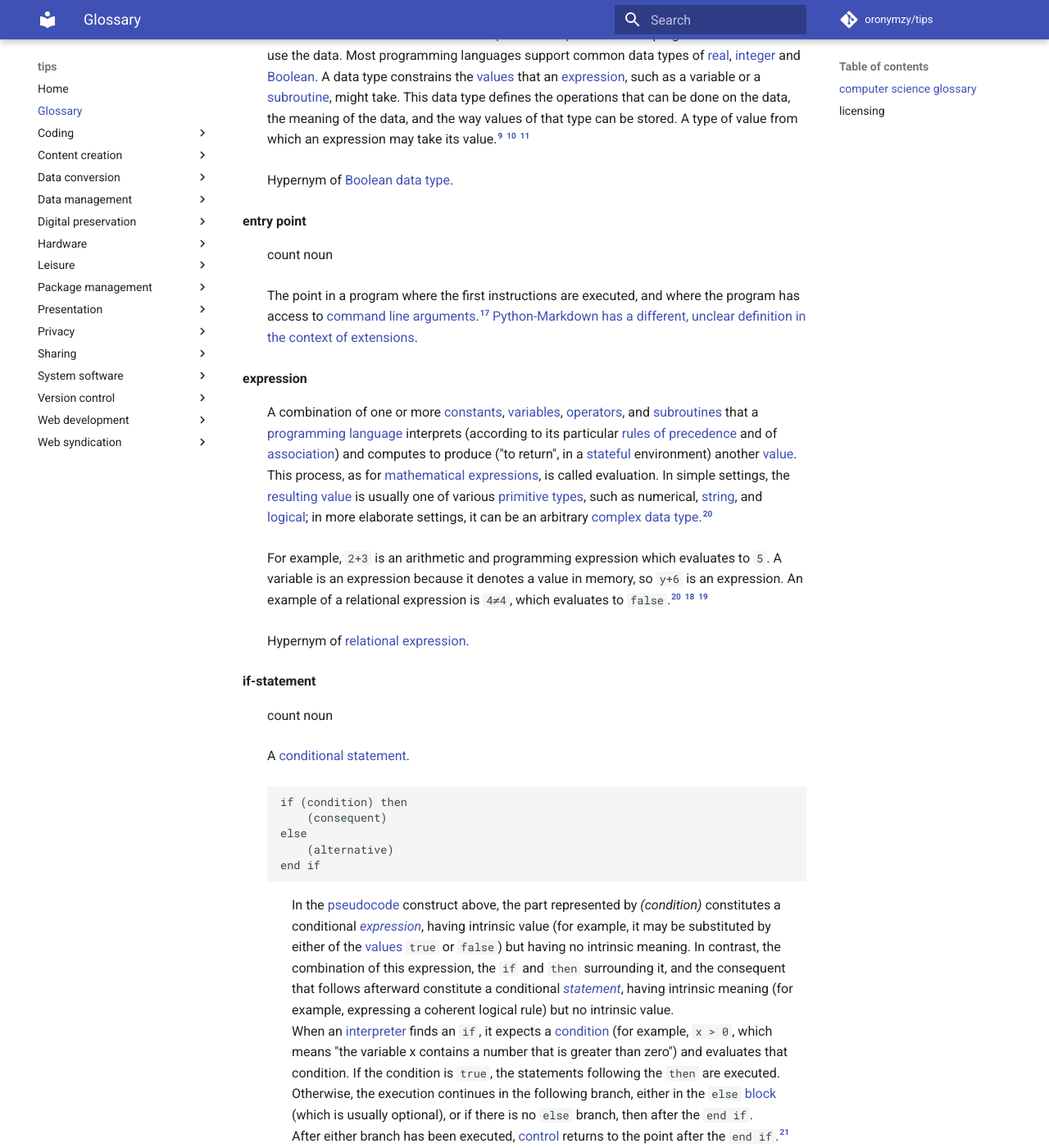
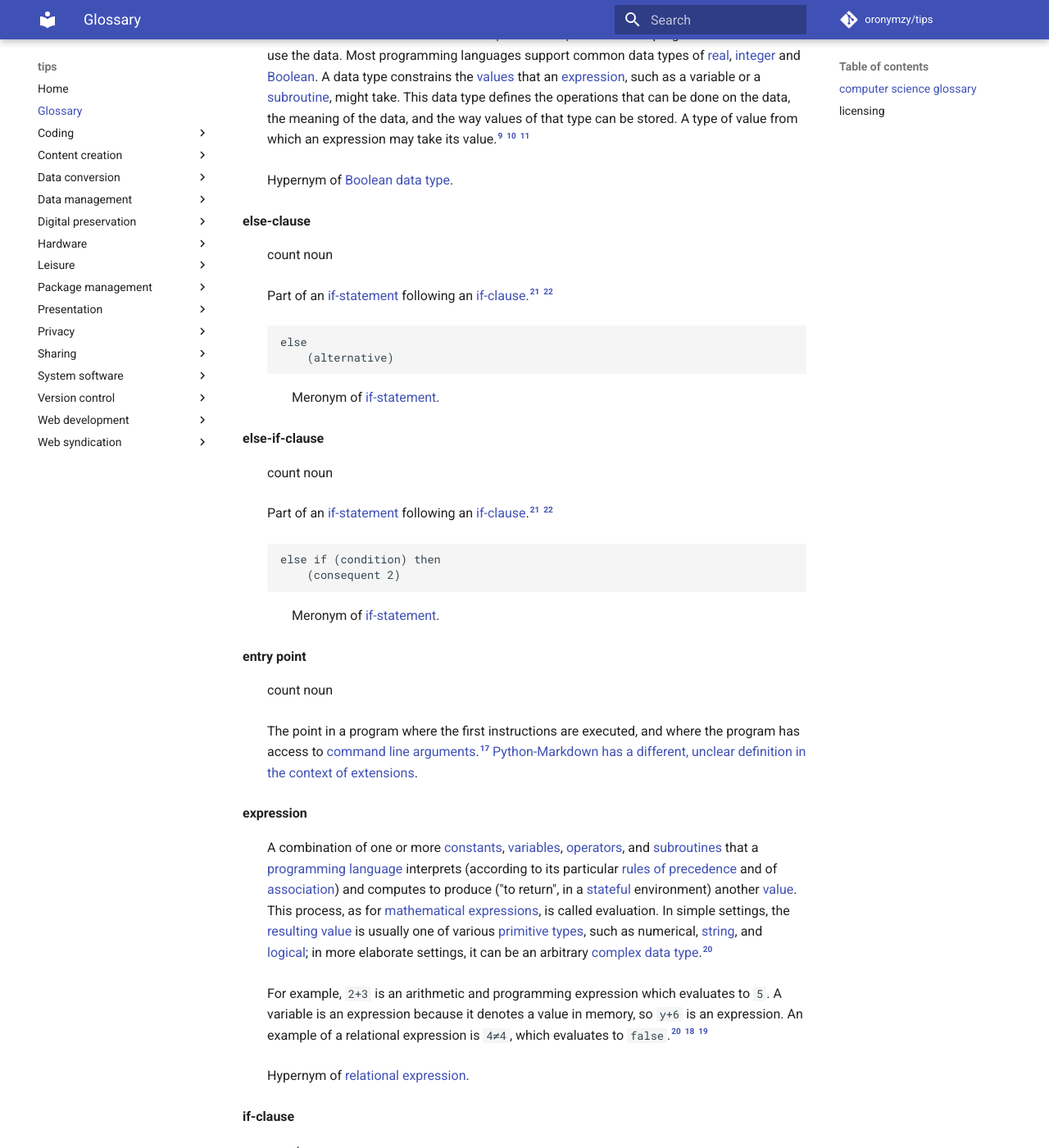
Before and after one commit to oronymzy/tips, an MkDocs documentation site: the page built from docs/glossry.md, in a window 1280 px wide and 1400 px high, scrolled down 3127 px. Shown: the whole window at 82% size. Built offline with MkDocs 1.6.1 and Material for MkDocs 9.7.7, drawn with Linux system fonts in a browser that asks for light colours; comment, search, counter and statistics services are not loaded; some of the changed text lies outside the part shown.

Commit message:
Add concepts, add semantic relation
Add 'else-clause', 'else-if-clause', and 'if-clause'
concepts, with footnotes.
Expand description for 'if-clause' concept.
Add semantic relation between
'else-clause', 'else-if-clause', 'if-clause',
and 'if-statement'.

````diff
--- a/docs/glossry.md
+++ b/docs/glossry.md
@@ -57,6 +57,26 @@ Data can be organized in many different types of [data structures](https://en.wi
 : An attribute of [data](#datumdef) which tells the [compiler](https://en.wikipedia.org/wiki/Compiler) or [interpreter](https://en.wikipedia.org/wiki/Interpreter_(computing)) how the programmer intends to use the data. Most programming languages support common data types of [real](https://en.wikipedia.org/wiki/Real_number), [integer](https://en.wikipedia.org/wiki/Integer_(computer_science)) and [Boolean](#Booleandatatypedef). A data type constrains the [values](#valuedef) that an [expression](#expressiondef), such as a variable or a [subroutine](#subroutinedef), might take. This data type defines the operations that can be done on the data, the meaning of the data, and the way values of that type can be stored. A type of value from which an expression may take its value.[^datatypedef1] [^datatypedef2] [^datatypedef-note1]
 : Hypernym of [Boolean data type](#Booleandatatypedef).
 
+**else-clause** {: #elseclausedef }
+: count noun
+: Part of an [if-statement](#ifstatementdef) following an [if-clause](#ifclausedef).[^iforelseorelseiforclausedef-note1] [^iforelseorelseiforclausedef-note2]
+:
+```
+else
+    (alternative)
+```
+: Meronym of [if-statement](#ifstatementdef).
+
+**else-if-clause** {: #elseifclausedef }
+: count noun
+: Part of an [if-statement](#ifstatementdef) following an [if-clause](#ifclausedef).[^iforelseorelseiforclausedef-note1] [^iforelseorelseiforclausedef-note2]
+:
+```
+else if (condition) then
+    (consequent 2)
+```
+: Meronym of [if-statement](#ifstatementdef).
+
 **entry point** {: #entrypointdef }
 : count noun
 : The point in a program where the first instructions are executed, and where the program has access to [command line arguments](https://en.wikipedia.org/wiki/Command_line_arguments).[^entrypointdef-note1] [Python-Markdown has a different, unclear definition in the context of extensions](https://python-markdown.github.io/extensions/#officially-supported-extensions).
@@ -66,9 +86,19 @@ Data can be organized in many different types of [data structures](https://en.wi
 : For example, `2+3` is an arithmetic and programming expression which evaluates to `5`. A variable is an expression because it denotes a value in memory, so `y+6` is an expression. An example of a relational expression is `4≠4`, which evaluates to `false`.[^expressiondef-note1] [^expressiondef1] [^expressiondef2]
 : Hypernym of [relational expression](#relationalexpressiondef).
 
+**if-clause** {: #ifclausedef }
+: count noun
+: Part of an [if-statement](#ifstatementdef).[^iforelseorelseiforclausedef-note1] [^iforelseorelseiforclausedef-note2]
+:
+```
+if (condition) then
+    (consequent)
+```
+: Meronym of [if-statement](#ifstatementdef).
+
 **if-statement** {: #ifstatementdef }
 : count noun
-: A [conditional](#conditionaldef) [statement](#statementdef).
+: A [conditional](#conditionaldef) [statement](#statementdef) made up of an [if-clause](#ifclausedef) and optionally one or more [else-if-clauses](#elseifclausedef) and an [else-clause](#elseclausedef).
 :
 ```
 if (condition) then
@@ -91,6 +121,7 @@ else
 end if
 ```
 : In the [pseudocode](https://en.wikipedia.org/wiki/Pseudocode) construct above, `else if` is added, making it possible to combine several conditions. Only the statements following the first condition that is found to be true will be executed. All other statements will be skipped.[^ifstatementdef-note2]
+: Holonym of [else-clause](#elseclausedef), [else-clause](#elseifclausedef), and [if-clause](#ifclausedef).
 : Hyponym of [statement](#statementdef).
 
 **leading** {: #leadingdef }
@@ -225,6 +256,8 @@ on Wiktionary, with changes made.
 [^expressiondef1]: [Javascript expressions, Mozilla](https://developer.mozilla.org/en/Core_JavaScript_1.5_Guide/Expressions) Accessed July 6, 2009]
 [^expressiondef2]: [Programming in C](https://www.cs.drexel.edu/~rweaver/COURSES/ISTC-2/TOPICS/expr.html) Accessed July 6, 2009
 [^expressiondef-note1]: This definition is similar to [Wikipedia's definition](https://en.wikipedia.org/wiki/Expression_(computer_science)), with changes made.
+[^iforelseorelseiforclausedef-note1]: This definition is based on [an answer on Stack Overflow by tvanfosson](https://stackoverflow.com/questions/4877903/the-term-clause-in-the-context-of-programming/4877948#4877948).
+[^iforelseorelseiforclausedef-note2]: This definition is based on [an answer on Software Engineering Stack Exchange by Robert Harvey](https://softwareengineering.stackexchange.com/questions/234331/in-an-if-statement-what-are-an-if-clause-and-a-then-clause/234337#234337).
 [^ifstatementdef-note1]: This definition is based on [Wikipedia's definition](https://en.wikipedia.org/wiki/Conditional_(computer_programming)#If%E2%80%93then(%E2%80%93else)).
 [^ifstatementdef-note2]: This definition is based on [Wikipedia's definition]https://en.wikipedia.org/wiki/Conditional_(computer_programming)#Else_if)
 [^leadingdef]: <https://stackoverflow.com/questions/959215/how-do-i-remove-leading-whitespace-in-python>
````
